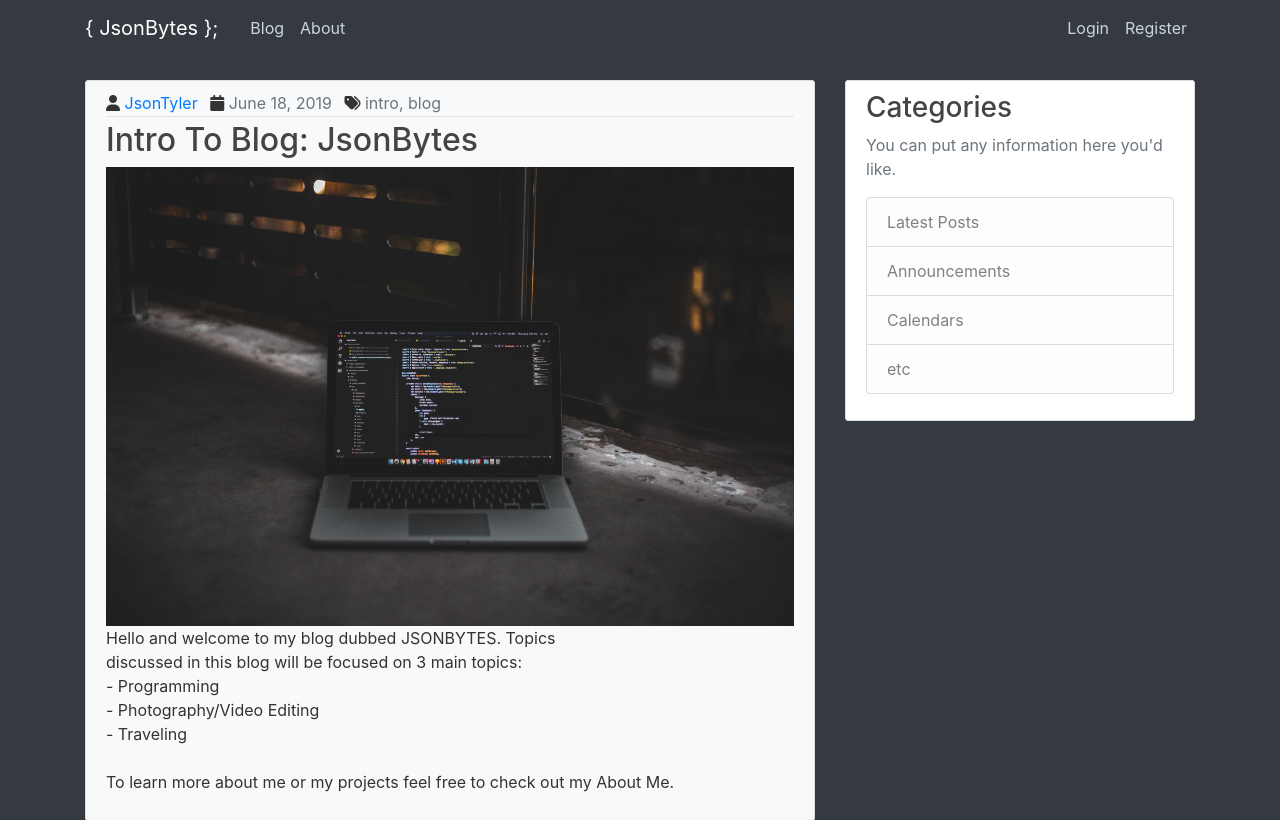
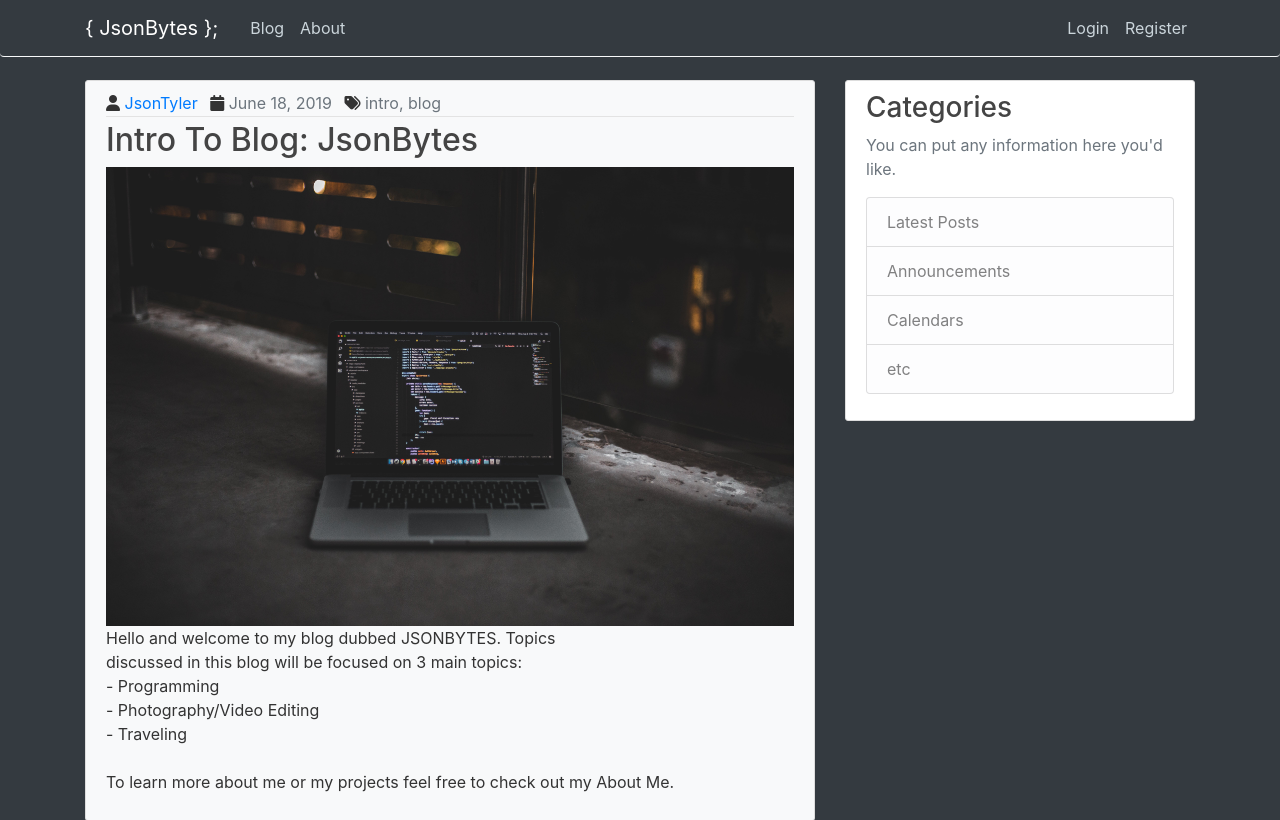
Before and after one commit to JsonTyler/Staticerson, a Flask app: page /blog in a window 1280 px wide. Shown: the top 820 px of the page. Run offline with Flask 2, Linux system fonts and the light colour scheme; some libraries are stand-ins or nearby versions.

Commit message:
Adds style to navbar

```diff
--- a/templates/layout.html
+++ b/templates/layout.html
@@ -17,7 +17,7 @@
 </head>
 <body class="bg-dark">
     <header class="site-header">
-      <nav class="navbar navbar-expand-md navbar-dark bg-dark fixed-top">
+      <nav class="navbar navbar-expand-md navbar-dark bg-dark border-bottom border-light rounded-bottom fixed-top">
         <div class="container">
           <a class="navbar-brand mr-4" href="/">{ JsonBytes };</a>
           <button class="navbar-toggler" type="button" data-toggle="collapse" data-target="#navbarToggle" aria-controls="navbarToggle" aria-expanded="false" aria-label="Toggle navigation">
```
